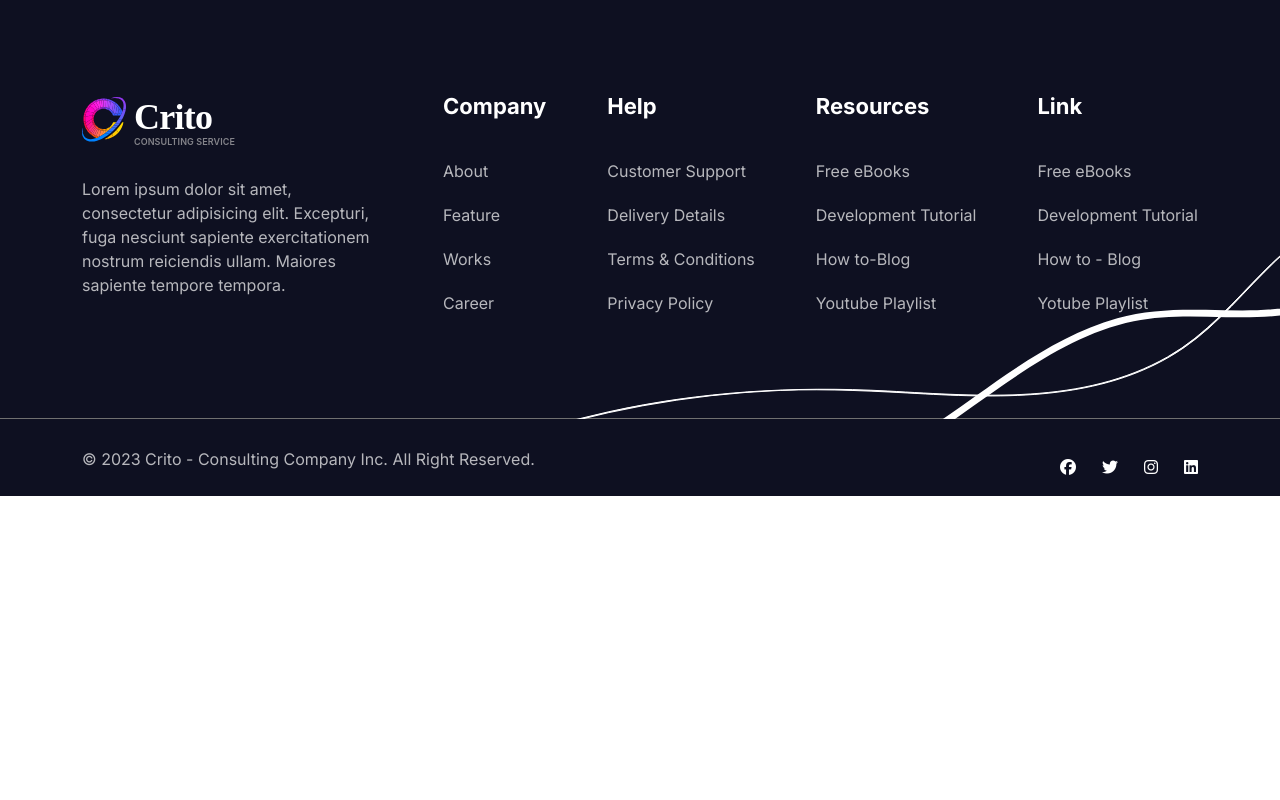
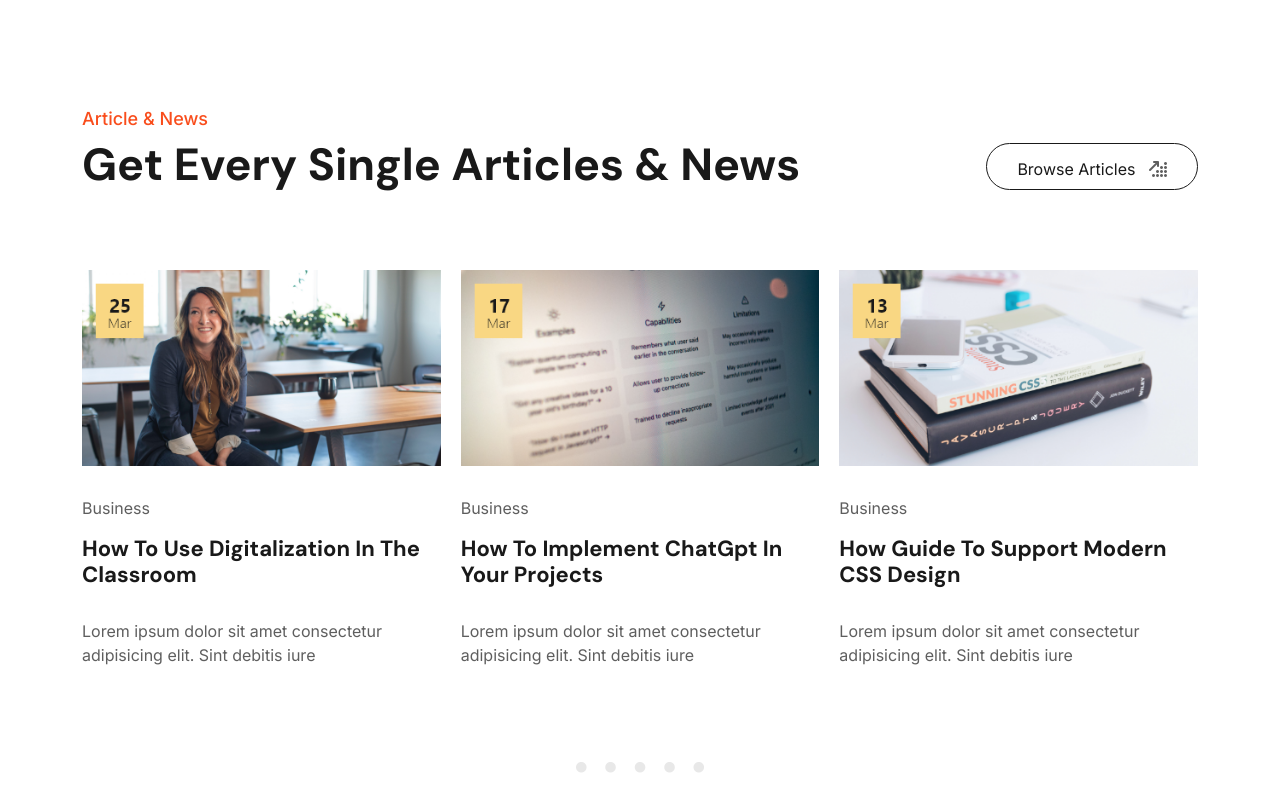
Before and after one commit to galinamiteva/Second_assg_Crito_React, a React (Create React App) app: page / in a window 1280 px wide. Shown: the part 7400-8200 px from the top of the page. Before the commit the page ends 7896 px from the top, so only its background shows below. Built offline with nearby package versions, Linux system fonts and the light colour scheme.

Commit message:
Article progress

```diff
--- /dev/null
+++ b/src/assets/scss/components/_article_news.scss
@@ -0,0 +1,143 @@
+.article{
+    .container{
+
+        margin-top: 120px;
+        margin-bottom: 30px;
+
+        .article-title{
+
+            padding-bottom: 40px;
+
+                @media (min-width:1200px) {
+                display: flex;
+                justify-content: space-between;
+                align-items: center;
+            }
+
+                h2{
+                    padding-bottom: 30px;
+                }
+
+
+            .article-button{
+                display:none;
+
+                @media (min-width:1200px) {
+                    display: inline;
+                }
+            }
+
+            .article-button-mobile{
+                display: flex;
+                justify-content: flex-start;
+                align-items: center;
+                text-align: center;
+                width: 100%;
+
+
+
+                    @media (min-width:1200px) {
+                        display: none;
+                        width: auto;
+                    }
+
+                    .button-beige{
+                        width: 100%;
+
+                        @media (min-width: 992px) {
+                            width: auto;
+                            display: block;
+                        }
+
+                    }
+            }
+        }
+
+
+
+
+        .article-content{
+            display: flex;
+
+            flex-direction: column;
+            gap: 20px;
+            text-align: start;
+
+            @media (min-width: 992px) {
+
+              flex-direction: row;
+              justify-content: space-between;
+            }
+
+
+            @media (min-width: 1200px) {
+
+                flex-direction: row;
+            }
+
+
+            .content-box{
+                @media (min-width:992px) {
+                    // width: 30%;
+                }
+                @media (min-width:992px) {
+                    width: auto;
+                }
+
+                .article-img{
+
+                    img {
+                        width: 100%;
+                        @media (min-width:992px) {
+                            width: 298px;
+                        }
+                        @media (min-width:1200px) {
+                            width: 100%;
+                        }
+                    }
+
+
+                }
+
+                 .business-text{
+                    p{
+                        font-size: 1rem;
+                        font-family: $font-inter;
+                        font-weight: $font-weight-regular-400;
+                        color: $colour-black-op70;
+                        margin-top: 30px;
+                    }
+                    h3{
+                        font-size: 1.375rem;
+                        font-family: $font-dm-sants;
+                        font-weight: $font-weight-bold-700;
+
+                    }
+                }
+
+            }
+
+
+        }
+
+        .dots{
+            display: flex;
+            justify-content: center;
+
+             span{
+                margin: 0 0.2rem;
+                font-size: 60pt;
+                color: $colour-black-op10;
+
+                &:hover{
+                    color: $colour-black
+                }
+            }
+        }
+
+
+
+    }
+
+
+}
--- a/src/assets/scss/main.scss
+++ b/src/assets/scss/main.scss
@@ -20,3 +20,4 @@
 @import './components/project';
 @import './components/meet_team';
 @import './components/errorPage';
+@import './components/article_news'
--- a/src/componens/ArticleNews.js
+++ b/src/componens/ArticleNews.js
@@ -1,11 +1,92 @@
-import React from 'react'
+import React from 'react';
+import smile_25mar from '../assets/images/Smile_25_mar.png';
+import article_17mar from '../assets/images/article_17_mar.png';
+import book_13mar from '../assets/images/Book_13mar.png';
 
 const ArticleNews = () => {
 
 
   return (
-    <div>ArticleNews</div>
+    <section class="article">
+        <div class="container">
+
+
+            <div class="article-title">
+                <div class="container-title">
+                    <h5 class="red-text">Article & News</h5>
+                    <h2 class="title"> Get Every Single Articles & News </h2>
+                </div>
+
+                <div class="article-button">
+                    <a href="/" class="button-beige">Browse Articles <i class="fa-solid fa-arrow-up-right-dots"></i></a>
+                </div>
+                <div class="article-button-mobile">
+                    <a href="/" class="button-beige">Browse Articles <i class="fa-solid fa-arrow-up-right-dots"></i></a>
+                </div>
+
+            </div>
+
+
+            <div class="article-content">
+
+                <div class="content-box">
+                    <div class="article-img">
+
+                    <img src={smile_25mar} alt="smiling woman "/>
+                    </div>
+
+                    <div class="business-text">
+                        <p>Business</p>
+                        <h3>How To Use Digitalization In The Classroom</h3>
+                        <p>Lorem ipsum dolor sit amet consectetur adipisicing elit. Sint debitis iure</p>
+                    </div>
+
+                </div>
+
+                <div class="content-box">
+                    <div class="article-img">
+
+                        <img src={article_17mar} alt="ChatGpt:s page  "/>
+                    </div>
+
+                    <div class="business-text">
+                        <p>Business</p>
+                        <h3>How To Implement ChatGpt In Your Projects</h3>
+                        <p>Lorem ipsum dolor sit amet consectetur adipisicing elit. Sint debitis iure</p>
+                    </div>
+
+                </div>
+
+                <div class="content-box">
+                    <div class="article-img">
+                        <img src={book_13mar} alt="CSS books"/>
+                    </div>
+
+                    <div class="business-text">
+                        <p>Business</p>
+                        <h3>How Guide To Support Modern CSS Design</h3>
+                        <p>Lorem ipsum dolor sit amet consectetur adipisicing elit. Sint debitis iure</p>
+                    </div>
+
+                </div>
+
+
+            </div>
+
+            <div class="dots">
+                <span>.</span>
+                <span>.</span>
+                <span>.</span>
+                <span>.</span>
+                <span>.</span>
+            </div>
+        </div>
+
+    </section>
+
   )
+
+
 }
 
 export default ArticleNews
--- a/src/main.css
+++ b/src/main.css
@@ -1394,3 +1394,110 @@ footer .footer-down .container .social-media {
 .error-page div i {
   font-size: 400px;
 }
+
+.article .container {
+  margin-top: 120px;
+  margin-bottom: 30px;
+}
+.article .container .article-title {
+  padding-bottom: 40px;
+}
+@media (min-width: 1200px) {
+  .article .container .article-title {
+    display: flex;
+    justify-content: space-between;
+    align-items: center;
+  }
+}
+.article .container .article-title h2 {
+  padding-bottom: 30px;
+}
+.article .container .article-title .article-button {
+  display: none;
+}
+@media (min-width: 1200px) {
+  .article .container .article-title .article-button {
+    display: inline;
+  }
+}
+.article .container .article-title .article-button-mobile {
+  display: flex;
+  justify-content: flex-start;
+  align-items: center;
+  text-align: center;
+  width: 100%;
+}
+@media (min-width: 1200px) {
+  .article .container .article-title .article-button-mobile {
+    display: none;
+    width: auto;
+  }
+}
+.article .container .article-title .article-button-mobile .button-beige {
+  width: 100%;
+}
+@media (min-width: 992px) {
+  .article .container .article-title .article-button-mobile .button-beige {
+    width: auto;
+    display: block;
+  }
+}
+.article .container .article-content {
+  display: flex;
+  flex-direction: column;
+  gap: 20px;
+  text-align: start;
+}
+@media (min-width: 992px) {
+  .article .container .article-content {
+    flex-direction: row;
+    justify-content: space-between;
+  }
+}
+@media (min-width: 1200px) {
+  .article .container .article-content {
+    flex-direction: row;
+  }
+}
+@media (min-width: 992px) {
+  .article .container .article-content .content-box {
+    width: auto;
+  }
+}
+.article .container .article-content .content-box .article-img img {
+  width: 100%;
+}
+@media (min-width: 992px) {
+  .article .container .article-content .content-box .article-img img {
+    width: 298px;
+  }
+}
+@media (min-width: 1200px) {
+  .article .container .article-content .content-box .article-img img {
+    width: 100%;
+  }
+}
+.article .container .article-content .content-box .business-text p {
+  font-size: 1rem;
+  font-family: "Inter", sans-serif;
+  font-weight: 400;
+  color: rgba(25, 25, 25, 0.7);
+  margin-top: 30px;
+}
+.article .container .article-content .content-box .business-text h3 {
+  font-size: 1.375rem;
+  font-family: "DM sans", sans-serif;
+  font-weight: 700;
+}
+.article .container .dots {
+  display: flex;
+  justify-content: center;
+}
+.article .container .dots span {
+  margin: 0 0.2rem;
+  font-size: 60pt;
+  color: rgba(25, 25, 25, 0.1);
+}
+.article .container .dots span:hover {
+  color: #191919;
+}
--- a/src/views/Home.js
+++ b/src/views/Home.js
@@ -9,6 +9,7 @@ import Choose from '../componens/Choose';
 import Project from '../componens/Project';
 import MeetTeam from '../componens/MeetTeam';
 import Footer from '../componens/Footer';
+import ArticleNews from '../componens/ArticleNews';
 
 
 const Home = () => {
@@ -28,6 +29,7 @@ const Home = () => {
         <Choose/>
         <Project/>
         <MeetTeam/>
+        <ArticleNews/>
 
       </main>
 
```
